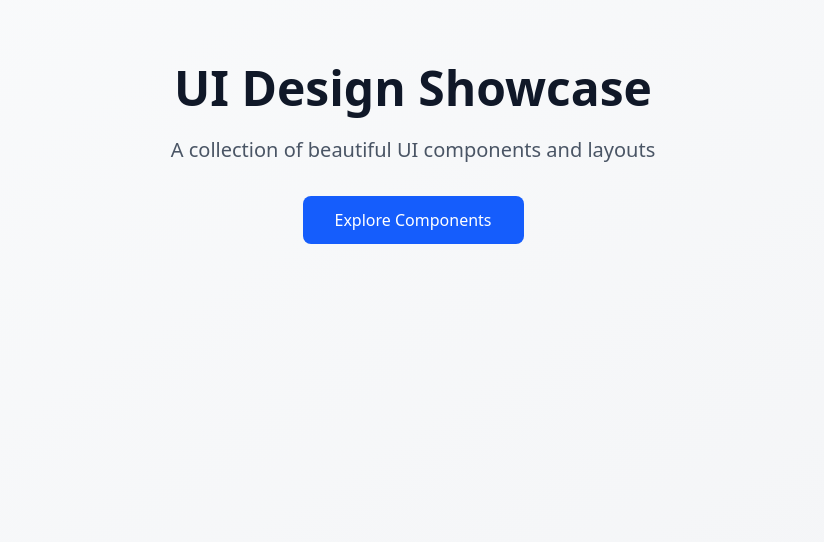
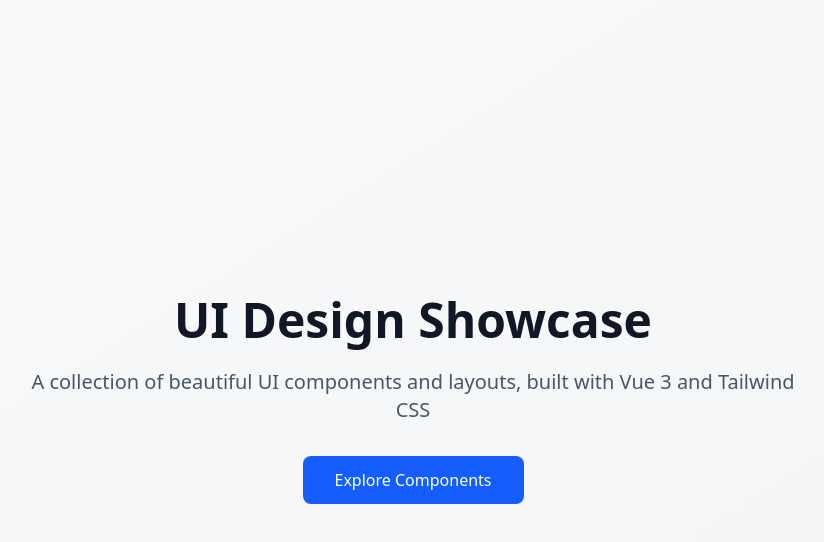
Before and after one commit to xloc/ui-design, a Vue app: page / in a window 1280 px wide. Shown: the top 542 px of the page, without its empty margins (227-1051 px from the left). Built offline with nearby package versions, Linux system fonts and the light colour scheme.

Commit message:
better home layout; use latest as default showcase; better title

```diff
--- a/index.html
+++ b/index.html
@@ -1,13 +1,16 @@
 <!doctype html>
 <html lang="en">
+
 <head>
   <meta charset="UTF-8" />
   <link rel="icon" type="image/svg+xml" href="/vite.svg" />
   <meta name="viewport" content="width=device-width, initial-scale=1.0" />
-    <title>Vite + Vue + TS</title>
+  <title>UI Design Showcase</title>
 </head>
+
 <body>
   <div id="app"></div>
   <script type="module" src="/src/main.ts"></script>
 </body>
+
 </html>
--- a/src/router/index.ts
+++ b/src/router/index.ts
@@ -1,4 +1,5 @@
 import { createRouter, createWebHistory } from 'vue-router'
+import { componentRoutes } from './routes'
 
 const router = createRouter({
   history: createWebHistory(),
@@ -14,6 +15,16 @@
       component: () => import('../views/Showcase.vue'),
       children: [
         {
+          path: '',
+          redirect: () => {
+            // Get the latest component by creation time
+            const latestComponent = componentRoutes.reduce((latest, current) =>
+              current.created > latest.created ? current : latest
+            )
+            return `/showcase/${latestComponent.path}`
+          }
+        },
+        {
           path: ':component',
           name: 'component',
           component: () => import('../views/ComponentView.vue')
--- a/src/router/routes.ts
+++ b/src/router/routes.ts
@@ -1,19 +1,23 @@
 // This file is auto-generated. Do not edit manually.
 export const componentRoutes = [
   {
-    "name": "Example",
-    "path": "example"
+    "name": "Profile Card",
+    "path": "profile-card",
+    "created": 1748321368689
   },
   {
     "name": "Notification Badge",
-    "path": "notification-badge"
-  },
-  {
-    "name": "Profile Card",
-    "path": "profile-card"
+    "path": "notification-badge",
+    "created": 1748320787653
   },
   {
     "name": "Test Component",
-    "path": "test-component"
+    "path": "test-component",
+    "created": 1748320749907
+  },
+  {
+    "name": "Example",
+    "path": "example",
+    "created": 1748319952625
   }
 ]
--- a/src/views/Home.vue
+++ b/src/views/Home.vue
@@ -1,17 +1,20 @@
 <template>
   <div class="min-h-screen bg-gradient-to-br from-gray-50 to-gray-100">
-    <div class="container mx-auto px-4 py-16">
-      <div class="text-center">
+    <!-- Hero Section -->
+    <div class="min-h-screen flex items-center">
+      <div class="container mx-auto px-4">
+        <div class="text-center max-w-3xl mx-auto">
           <h1 class="text-5xl font-bold text-gray-900 mb-6">
             UI Design Showcase
           </h1>
           <p class="text-xl text-gray-600 mb-8">
-          A collection of beautiful UI components and layouts
+            A collection of beautiful UI components and layouts, built with Vue 3 and Tailwind CSS
           </p>
           <router-link to="/showcase"
-          class="inline-block bg-blue-600 text-white px-8 py-3 rounded-lg font-medium hover:bg-blue-700 transition-colors">
+            class="inline-flex items-center gap-2 bg-blue-600 text-white px-8 py-3 rounded-lg font-medium hover:bg-blue-700 transition-colors">
             Explore Components
           </router-link>
+        </div>
       </div>
     </div>
   </div>
--- a/vite.config.ts
+++ b/vite.config.ts
@@ -10,13 +10,18 @@
 function generateRoutesContent(componentsDir: string) {
   const components = fs.readdirSync(componentsDir)
     .filter((file: string) => file.endsWith('.vue'))
-    .map((file: string) => ({
-      name: file.replace('.vue', '')
-        .split('-')
-        .map((word: string) => word.charAt(0).toUpperCase() + word.slice(1))
-        .join(' '),
-      path: file.replace('.vue', '')
-    }))
+    .map((file: string) => {
+      const stats = fs.statSync(path.join(componentsDir, file))
+      return {
+        name: file.replace('.vue', '')
+          .split('-')
+          .map((word: string) => word.charAt(0).toUpperCase() + word.slice(1))
+          .join(' '),
+        path: file.replace('.vue', ''),
+        created: stats.birthtime.getTime()
+      }
+    })
+    .sort((a, b) => b.created - a.created) // Sort by creation time, newest first
 
   return `// This file is auto-generated. Do not edit manually.
 export const componentRoutes = ${JSON.stringify(components, null, 2)}
```
Lines whose indentation alone changed are shown as unchanged.
